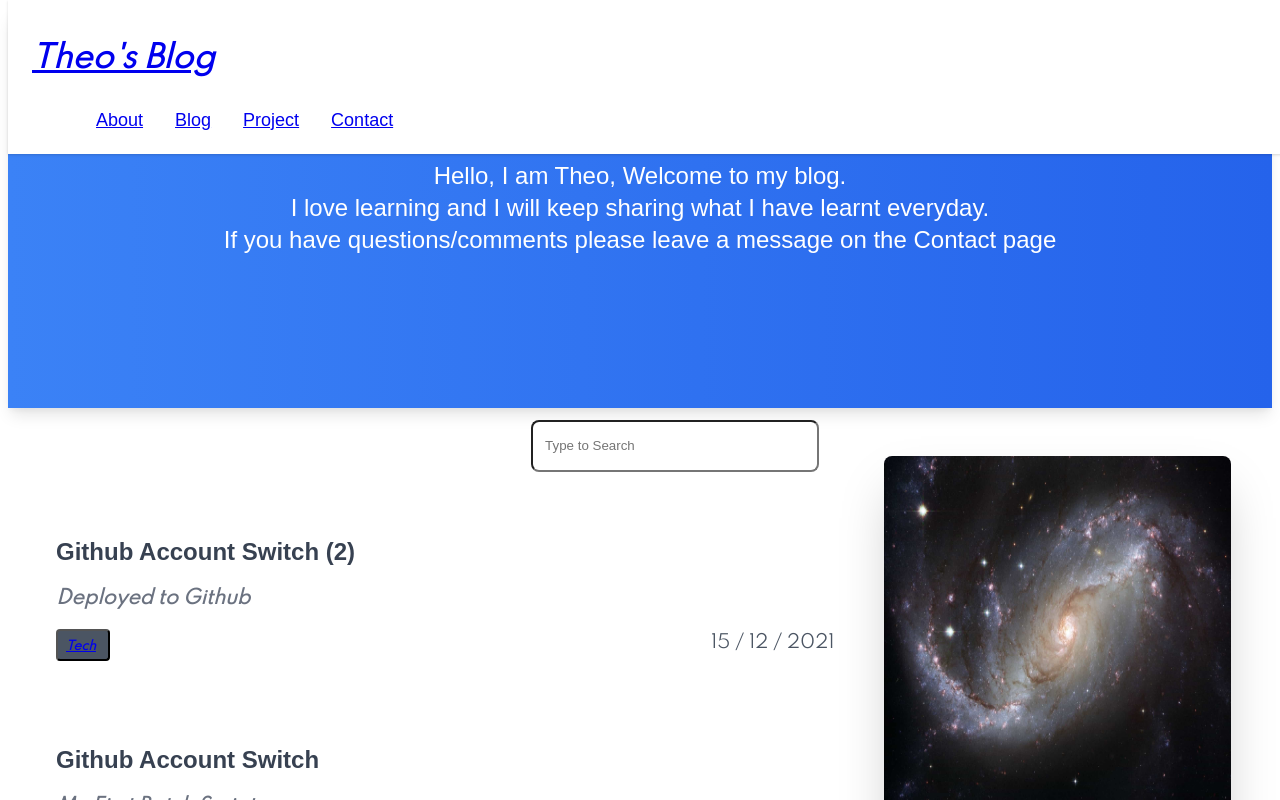
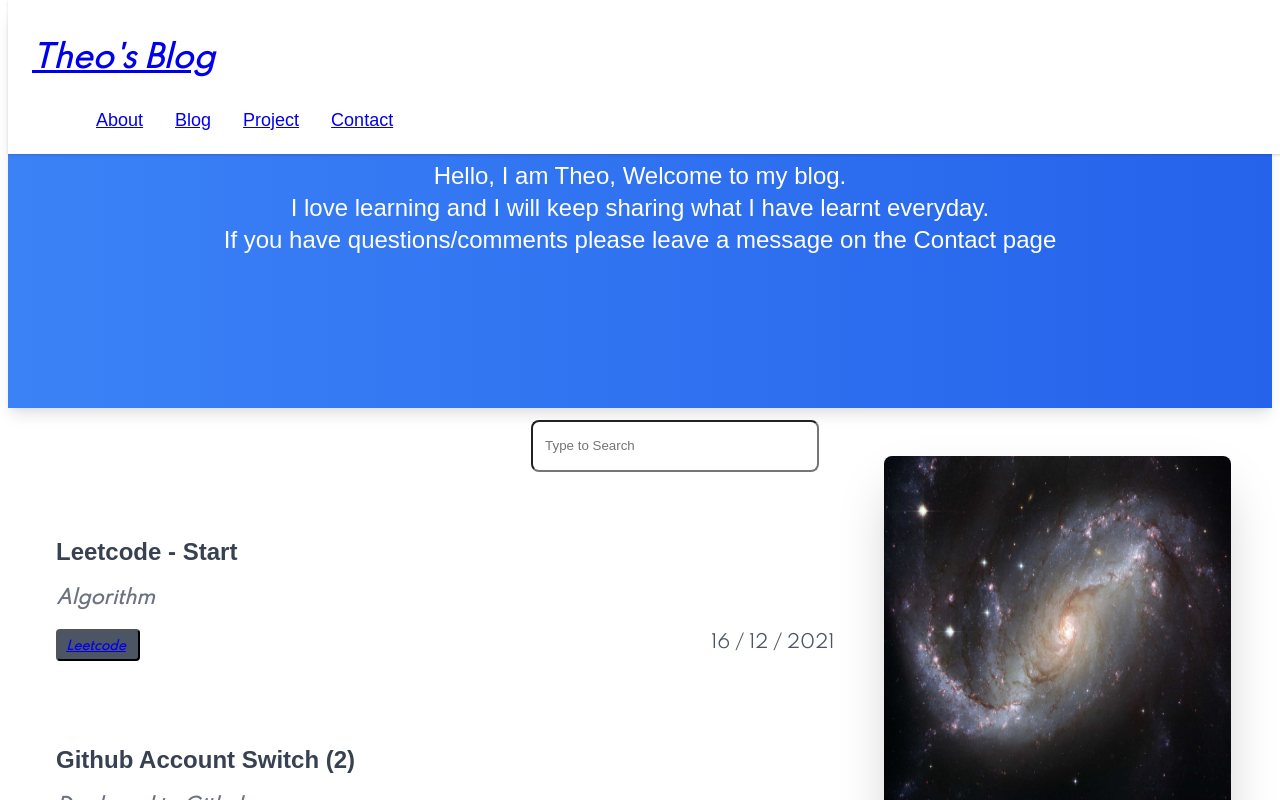
Before and after one commit to theo923/next-ssg-personal-blog, a Next.js app: page / in a window 1280 px wide. Shown: the top 800 px of the page. Built offline with nearby package versions, Linux system fonts and the light colour scheme; a web font is replaced by a local one.

Commit message:
added blogpost for 16/12/2021

```diff
--- a/components/Text/categories.js
+++ b/components/Text/categories.js
@@ -1,6 +1,7 @@
 const categories = [
     "React",
     "NextJS",
+    "Leetcode",
     "Tech",
     "Csharp",
     "Python",
--- /dev/null
+++ b/posts/20211216-0100.md
@@ -0,0 +1,8 @@
+---
+title: Leetcode - Start
+description: Algorithm
+date: 16 / 12 / 2021
+tags: ["Leetcode"]
+---
+
+<h3>I guess the quickest way to improve my coding skills is to do tests in algorithm, data structure and dynamic programming. So starting from tomorrow, I will start to do leetcode questions and upload to this blog.</h3>
```
